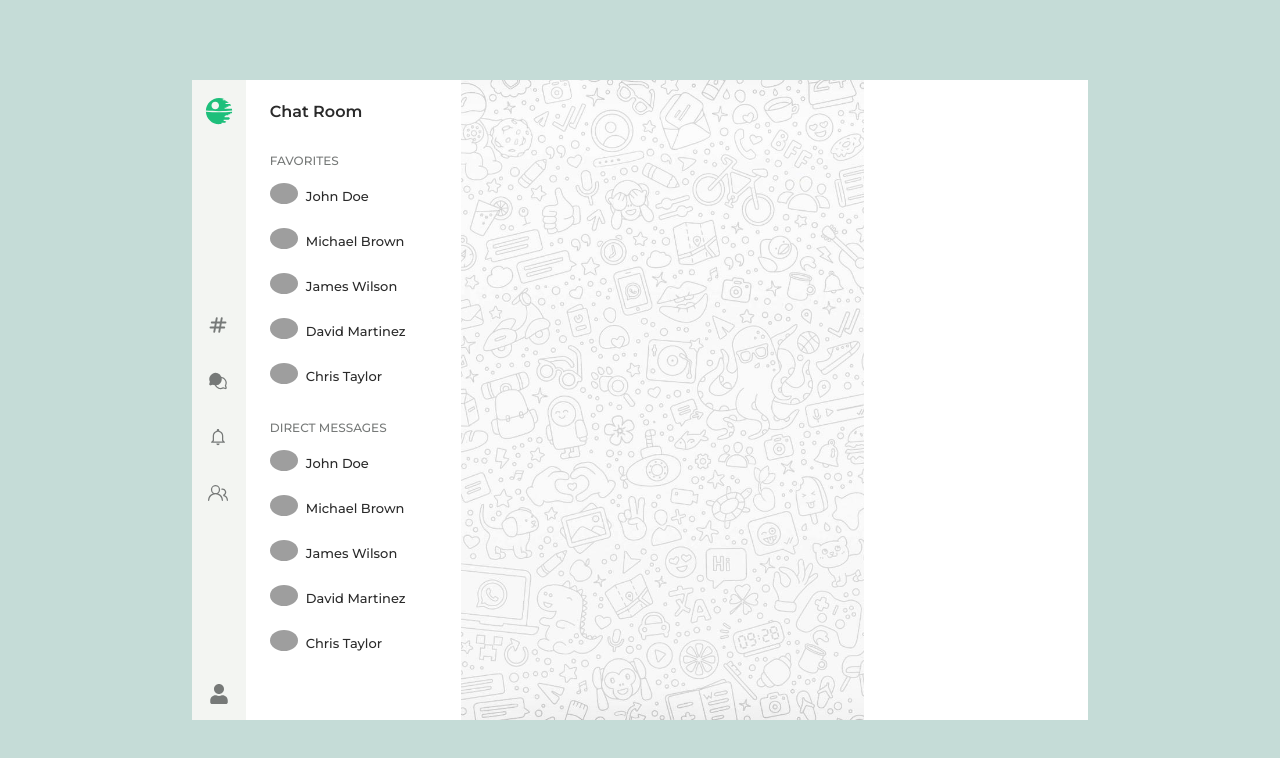
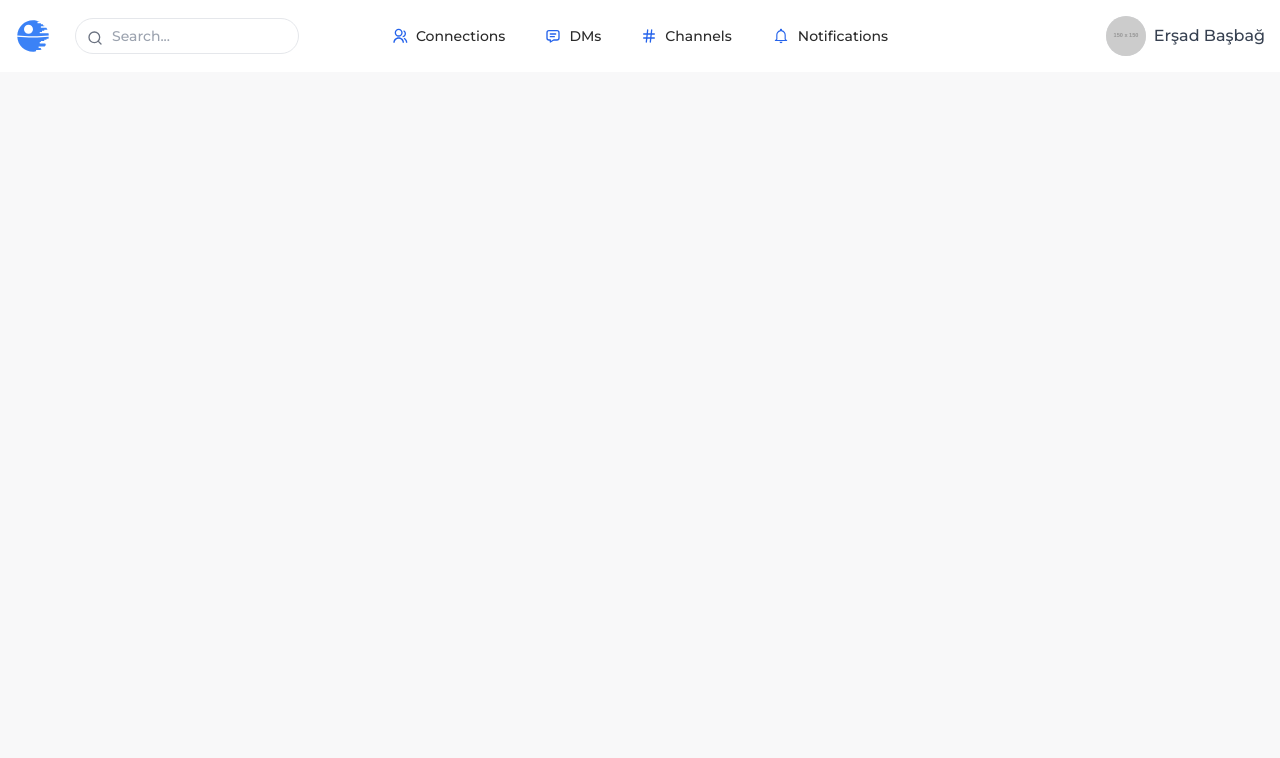
Before and after one commit to bernardoyewole/chat-room, a React (Create React App) app: page / in a window 1280 px wide. Shown: the top 758 px of the page. Built offline with nearby package versions, Linux system fonts and the light colour scheme; sample sign-in values are in the browser's storage; grey boxes are pictures that could not be loaded.

Commit message:
Create header

```diff
--- /dev/null
+++ b/src/components/Header.js
@@ -0,0 +1,50 @@
+import { GiDeathStar } from "react-icons/gi";
+import { RiGroupLine } from "react-icons/ri";
+import { TbMessage } from "react-icons/tb";
+import { FiHash } from "react-icons/fi";
+import { IoMdNotificationsOutline } from "react-icons/io";
+import { FiSearch } from "react-icons/fi";
+
+function Header() {
+    return (
+        <header className="bg-white py-4">
+            <div className="container mx-auto flex justify-between items-center">
+                <div className="flex items-center gap-6 flex-1">
+                    <div>
+                        <GiDeathStar className="text-4xl text-blue-500" />
+                    </div>
+                    <div className="relative">
+                        <input type="text" placeholder="Search..." className="h-full w-full pl-9 pr-4 py-2 text-sm border rounded-full focus:outline-none" />
+                        <FiSearch className="absolute inline left-3 top-[11.5px] text-gray-500" />
+                    </div>
+                </div>
+                <nav className="flex items-center gap-2">
+                    <a className='cursor-pointer flex items-center gap-2 hover:bg-gray-100 rounded-3xl px-4 h-9 transition-all duration-300 ease-in-out'>
+                        <RiGroupLine className="text-blue-600" />
+                        <span className="text-sm">Connections</span>
+                    </a>
+                    <a className='cursor-pointer flex items-center gap-2 hover:bg-gray-100 rounded-3xl px-4 h-9 transition-all duration-300 ease-in-out'>
+                        <TbMessage className="text-blue-600" />
+                        <span className="text-sm">DMs</span>
+                    </a>
+                    <a className='cursor-pointer flex items-center gap-2 hover:bg-gray-100 rounded-3xl px-4 h-9 transition-all duration-300 ease-in-out'>
+                        <FiHash className="text-blue-600" />
+                        <span className="text-sm">Channels</span>
+                    </a>
+                    <a className='cursor-pointer flex items-center gap-2 hover:bg-gray-100 rounded-3xl px-4 h-9 transition-all duration-300 ease-in-out'>
+                        <IoMdNotificationsOutline className="text-blue-600 text-lg" />
+                        <span className="text-sm">Notifications</span>
+                    </a>
+                </nav>
+                <div className="flex items-center flex-1 justify-end">
+                    <div className="w-10 h-10 bg-gray-200 rounded-full overflow-hidden">
+                        <img src="https://via.placeholder.com/150" alt="User avatar" className="w-full h-full object-cover" />
+                    </div>
+                    <span className="ml-2 text-gray-700">Erşad Başbağ</span>
+                </div>
+            </div>
+        </header>
+    );
+};
+
+export default Header;
--- a/src/pages/Home.js
+++ b/src/pages/Home.js
@@ -1,15 +1,17 @@
 import ChatMenu from "../components/ChatMenu";
 import Menu from "../components/Menu";
 import Chat from "../components/Chat";
+import Header from "../components/Header";
 
 function Home() {
     return (
-        <div className="bg-[#C5DCD7] h-full w-full flex justify-center items-center">
-            <div className="h-[80%] w-[70%] bg-white flex">
+        <div className="bg-[#F8F8F9] h-full">
+            <Header />
+            {/* <div className="h-[80%] w-[70%] bg-white flex">
                 <Menu />
                 <ChatMenu />
                 <Chat />
-            </div>
+            </div> */}
         </div>
     )
 }
--- a/src/styles/index.css
+++ b/src/styles/index.css
@@ -1,3 +1,8 @@
 @tailwind base;
 @tailwind components;
 @tailwind utilities;
+
+.container {
+    width: min(100% - 30px, 1280px);
+    margin-inline: auto;
+}
```
